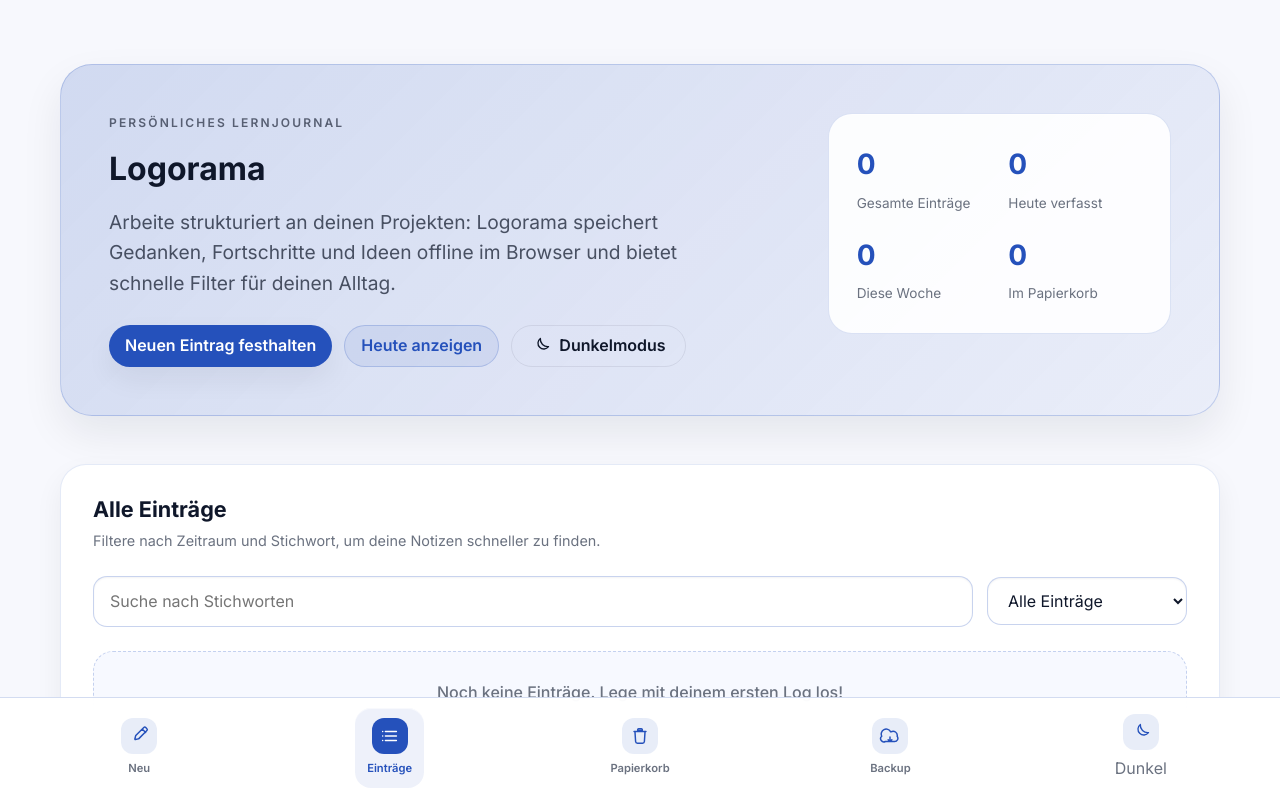
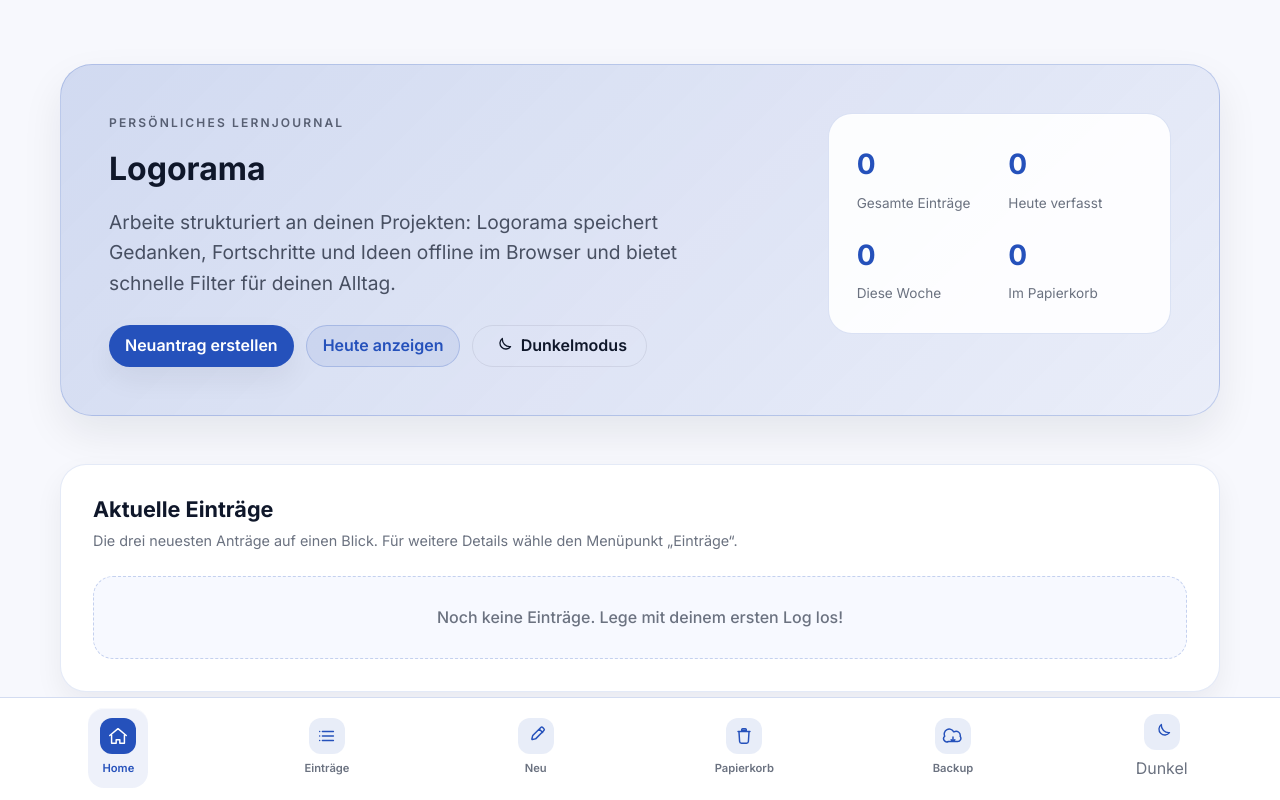
Before and after one commit to Web-Developer-DB/Logorama, a React (Vite) app: page /home in a window 1280 px wide. Before the commit this address led to /. Shown: the top 800 px of the page. Built offline with nearby package versions, Linux system fonts and the light colour scheme.

Commit message:
feat: add home dashboard route

```diff
--- a/src/App.jsx
+++ b/src/App.jsx
@@ -302,7 +302,7 @@ const App = () => {
   }, [trashEntries]);
 
   useEffect(() => {
-    if (location.pathname !== "/") {
+    if (location.pathname !== "/entries") {
       setFilter("all");
       setSearch("");
     }
@@ -343,9 +343,17 @@ const App = () => {
 
   const deferredSearch = useDeferredValue(search);
 
+  const sortedEntriesDesc = useMemo(
+    () =>
+      [...entries].sort(
+        (a, b) => new Date(b.createdAt).getTime() - new Date(a.createdAt).getTime()
+      ),
+    [entries]
+  );
+
   const filteredEntries = useMemo(() => {
     const term = (deferredSearch ?? "").trim().toLowerCase();
-    return [...entries]
+    return sortedEntriesDesc
       .filter((entry) => filterByRange(entry, filter))
       .filter((entry) => {
         if (!term) return true;
@@ -353,11 +361,10 @@ const App = () => {
           entry.title.toLowerCase().includes(term) ||
           entry.content.toLowerCase().includes(term)
         );
-      })
-      .sort(
-        (a, b) => new Date(b.createdAt).getTime() - new Date(a.createdAt).getTime()
-      );
-  }, [entries, deferredSearch, filter]);
+      });
+  }, [sortedEntriesDesc, deferredSearch, filter]);
+
+  const latestEntries = useMemo(() => sortedEntriesDesc.slice(0, 3), [sortedEntriesDesc]);
 
   /**
    * Papierkorb wird separat nach Löschdatum sortiert dargestellt.
@@ -429,7 +436,7 @@ const App = () => {
       });
       // Nach dem Speichern wieder auf "Alle" schalten, damit neuer Eintrag sichtbar bleibt.
       setFilter("all");
-      navigate("/");
+      navigate("/entries");
     },
     [formState, navigate, updateEntries]
   );
@@ -639,23 +646,30 @@ const App = () => {
 
   const handleShowToday = useCallback(() => {
     setFilter("today");
-    navigate("/");
+    navigate("/entries");
   }, [navigate]);
 
   return (
     <>
       <main className="app-shell">
+        <Routes>
+          <Route path="/" element={<Navigate to="/home" replace />} />
+          <Route
+            path="/home"
+            element={
+              <>
                 <header className="app-hero">
                   <div className="app-hero__content">
                     <p className="app-hero__eyebrow">Persönliches Lernjournal</p>
                     <h1>Logorama</h1>
                     <p className="app-hero__lead">
-              Arbeite strukturiert an deinen Projekten: Logorama speichert Gedanken, Fortschritte
-              und Ideen offline im Browser und bietet schnelle Filter für deinen Alltag.
+                      Arbeite strukturiert an deinen Projekten: Logorama speichert Gedanken,
+                      Fortschritte und Ideen offline im Browser und bietet schnelle Filter für deinen
+                      Alltag.
                     </p>
                     <div className="app-hero__actions">
                       <Link to="/new" className="primary">
-                Neuen Eintrag festhalten
+                        Neuantrag erstellen
                       </Link>
                       <button type="button" className="secondary" onClick={handleShowToday}>
                         Heute anzeigen
@@ -663,7 +677,7 @@ const App = () => {
                       <ThemeToggle theme={theme} onToggle={toggleTheme} />
                       {installPrompt ? (
                         <button type="button" className="ghost" onClick={handleAppInstall}>
-                  App installieren
+                          Selbst installieren
                         </button>
                       ) : null}
                     </div>
@@ -687,11 +701,25 @@ const App = () => {
                     </li>
                   </ul>
                 </header>
-
-        <div className="dashboard-grid">
-          <Routes>
+                <section className="panel">
+                  <header className="panel-heading">
+                    <h2 className="panel-title">Aktuelle Einträge</h2>
+                    <p className="panel-subtitle">
+                      Die drei neuesten Anträge auf einen Blick. Für weitere Details wähle den Menüpunkt
+                      „Einträge“.
+                    </p>
+                  </header>
+                  <ActiveEntriesSection
+                    entries={latestEntries}
+                    onDelete={handleDelete}
+                    onUpdate={handleUpdate}
+                  />
+                </section>
+              </>
+            }
+          />
           <Route
-              path="/"
+            path="/entries"
             element={
               <section className="panel">
                 <header className="panel-heading">
@@ -754,9 +782,8 @@ const App = () => {
               />
             }
           />
-            <Route path="*" element={<Navigate to="/" replace />} />
+          <Route path="*" element={<Navigate to="/home" replace />} />
         </Routes>
-        </div>
       </main>
       <footer className="app-footer">
         <div className="app-footer__inner">
--- a/src/components/MobileNav.jsx
+++ b/src/components/MobileNav.jsx
@@ -1,6 +1,19 @@
 import { memo, useMemo } from "react";
 import { NavLink } from "react-router-dom";
 import ThemeToggle from "./ThemeToggle.jsx";
+
+const HomeIcon = () => (
+  <svg width="22" height="22" viewBox="0 0 24 24" aria-hidden="true" focusable="false">
+    <path
+      d="M3 11.5L12 4l9 7.5M5 10.5V20h5v-4h4v4h5v-9.5"
+      fill="none"
+      stroke="currentColor"
+      strokeWidth="1.6"
+      strokeLinecap="round"
+      strokeLinejoin="round"
+    />
+  </svg>
+);
 
 const PencilIcon = () => (
   <svg width="22" height="22" viewBox="0 0 24 24" aria-hidden="true" focusable="false">
@@ -60,17 +73,25 @@ const MobileNav = ({ stats, theme, onToggleTheme }) => {
   const navItems = useMemo(
     () => [
       {
-        key: "new-entry",
-        label: "Neu",
-        to: "/new",
-        icon: <PencilIcon />
+        key: "home",
+        label: "Home",
+        to: "/home",
+        icon: <HomeIcon />,
+        end: true
       },
       {
         key: "entries",
         label: "Einträge",
-        to: "/",
+        to: "/entries",
         icon: <ListIcon />,
         badge: totalEntries > 0 ? totalEntries : null,
+        end: true
+      },
+      {
+        key: "new-entry",
+        label: "Neu",
+        to: "/new",
+        icon: <PencilIcon />,
         end: true
       },
       {
@@ -78,13 +99,15 @@ const MobileNav = ({ stats, theme, onToggleTheme }) => {
         label: "Papierkorb",
         to: "/trash",
         icon: <TrashIcon />,
-        badge: trashEntryCount > 0 ? trashEntryCount : null
+        badge: trashEntryCount > 0 ? trashEntryCount : null,
+        end: true
       },
       {
         key: "backup",
         label: "Backup",
         to: "/backup",
-        icon: <CloudIcon />
+        icon: <CloudIcon />,
+        end: true
       }
     ],
     [totalEntries, trashEntryCount]
```
Also changed, not shown: 1 other file (tests, documents, lock files or other folders). Lines whose indentation alone changed are shown as unchanged.
